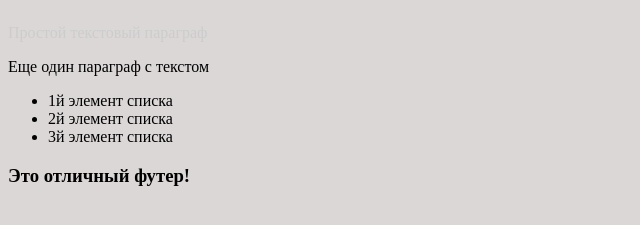
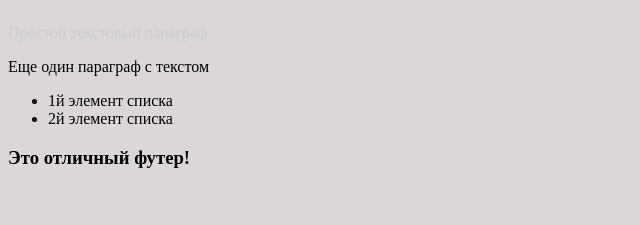
Before and after one commit to aksonsg/first, a plain HTML site: page index.html in a window 1280 px wide. Shown: the part 145-370 px from the top of the page, without its empty margins (0-640 px from the left). Drawn offline with Linux system fonts and the light colour scheme.

Commit message:
2 commit

```diff
--- a/index.html
+++ b/index.html
@@ -27,7 +27,6 @@
 			<ul id="list1">
 				<li>1й элемент списка</li>
 				<li>2й элемент списка </li>
-				<li>3й элемент списка </li>
 			</ul>
 		</div>
 
```
